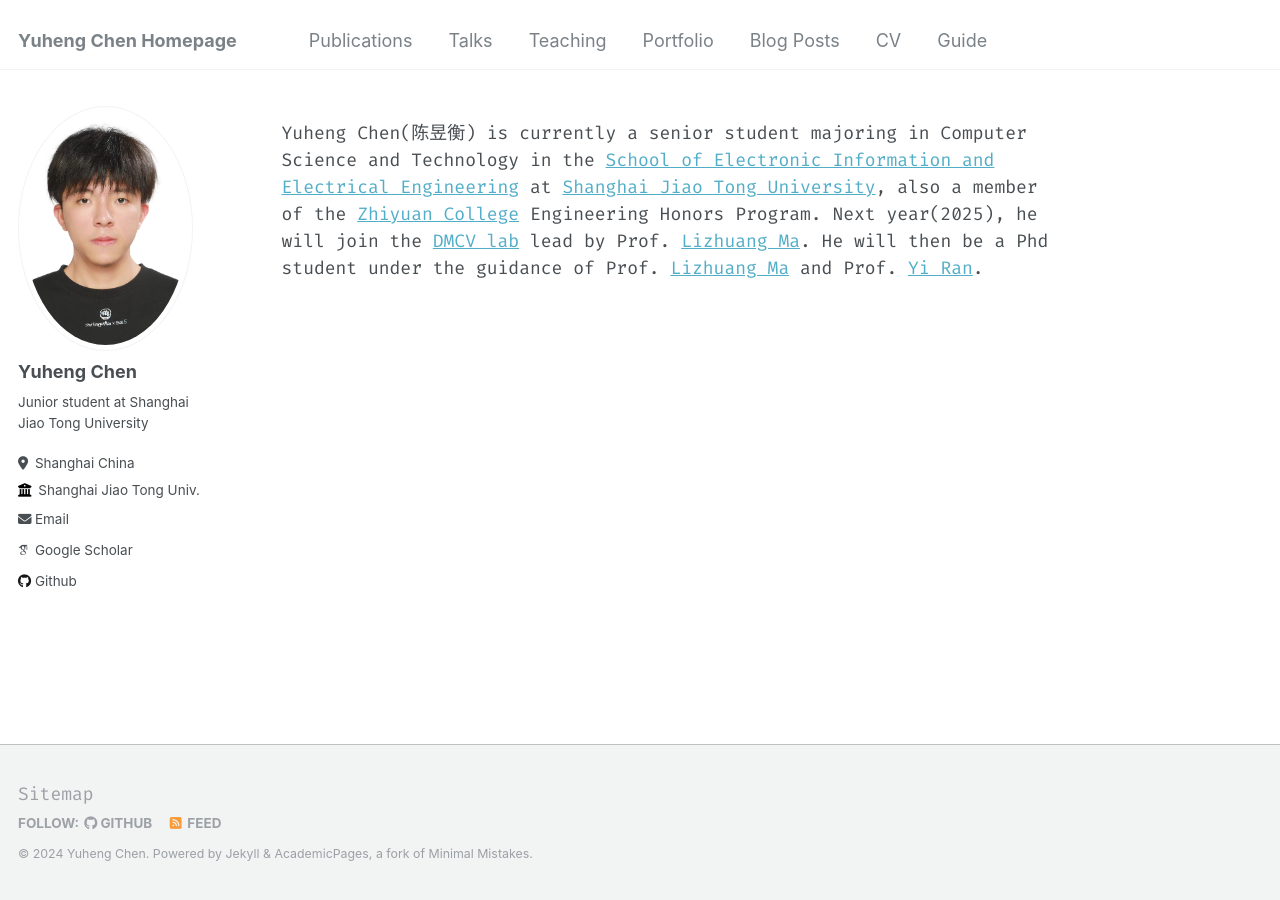
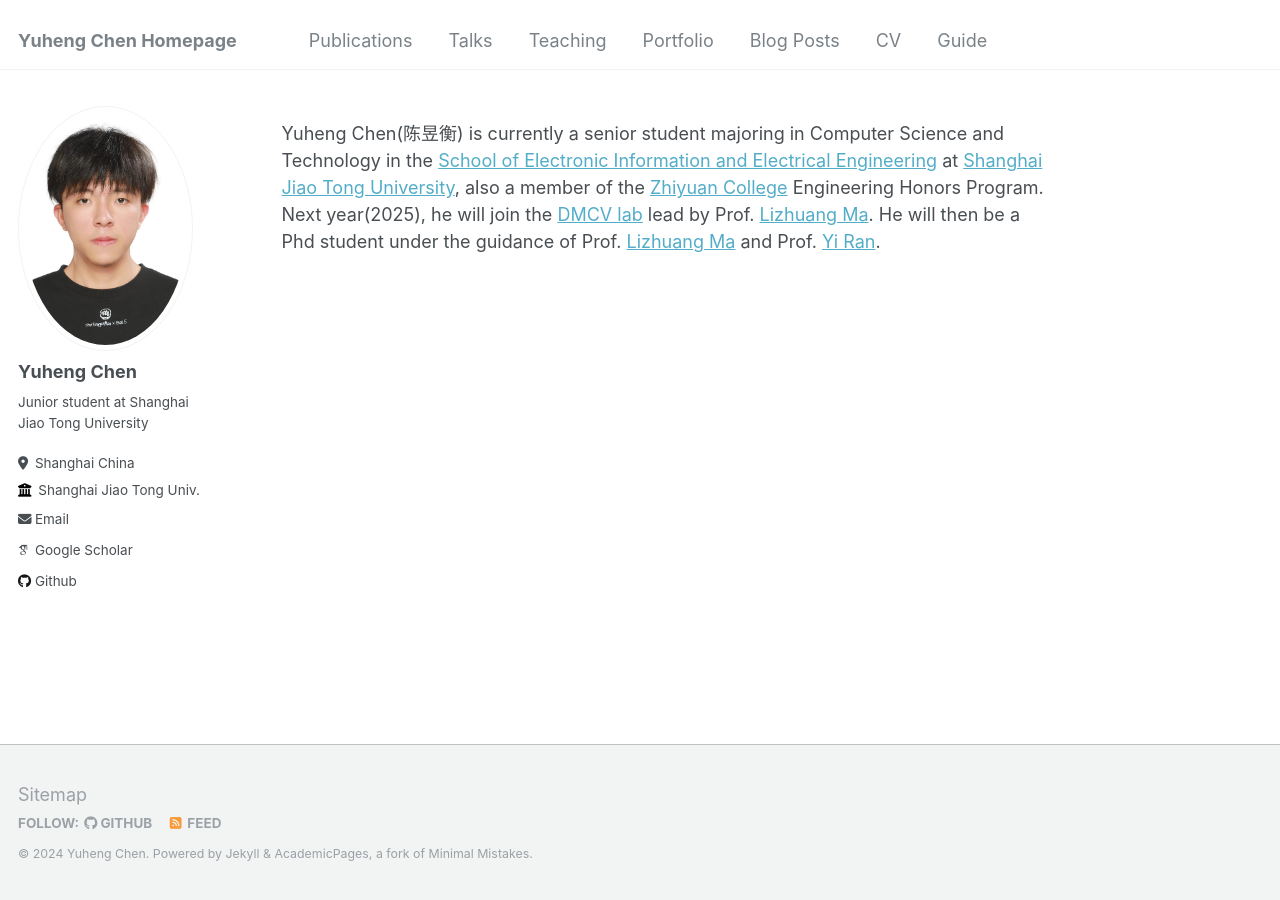
Before and after one commit to ChenYuHengSJTU/ChenYuHengSJTU.github.io, a Jekyll site: the page built from _pages/about.md, in a window 1280 px wide. Built offline with Jekyll 4.4.1, drawn with Linux system fonts in a browser that asks for light colours; some web fonts are replaced.

Commit message:
basic information modified

```diff
--- a/assets/css/main.scss
+++ b/assets/css/main.scss
@@ -40,6 +40,8 @@
 @import "vendor/magnific-popup/magnific-popup";
 @import "print";
 
-body {
-    font-family: 'Fira Code', monospace;
-  }
+@import url('https://fonts.googleapis.com/css2?family=Fira+Code:wght@300..700&display=swap');
+
+// body {
+//     font-family: 'Fira Code', monospace;
+//   }
```
